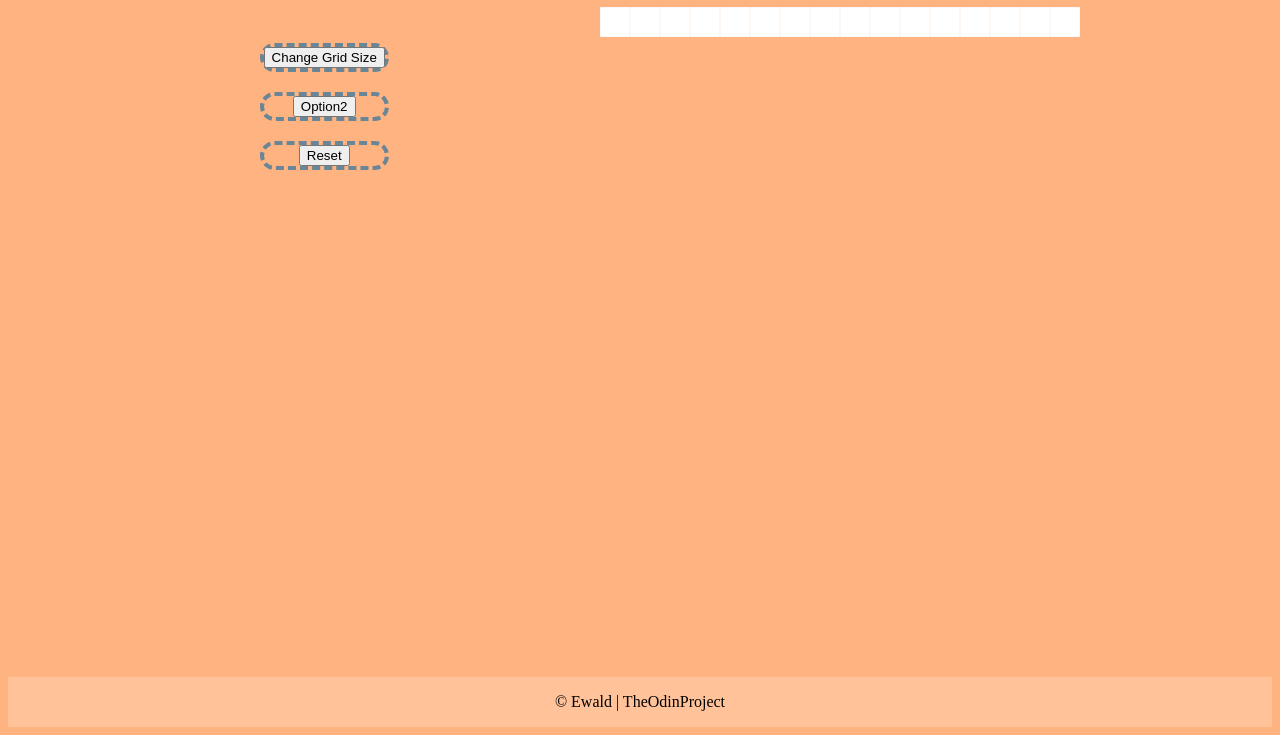
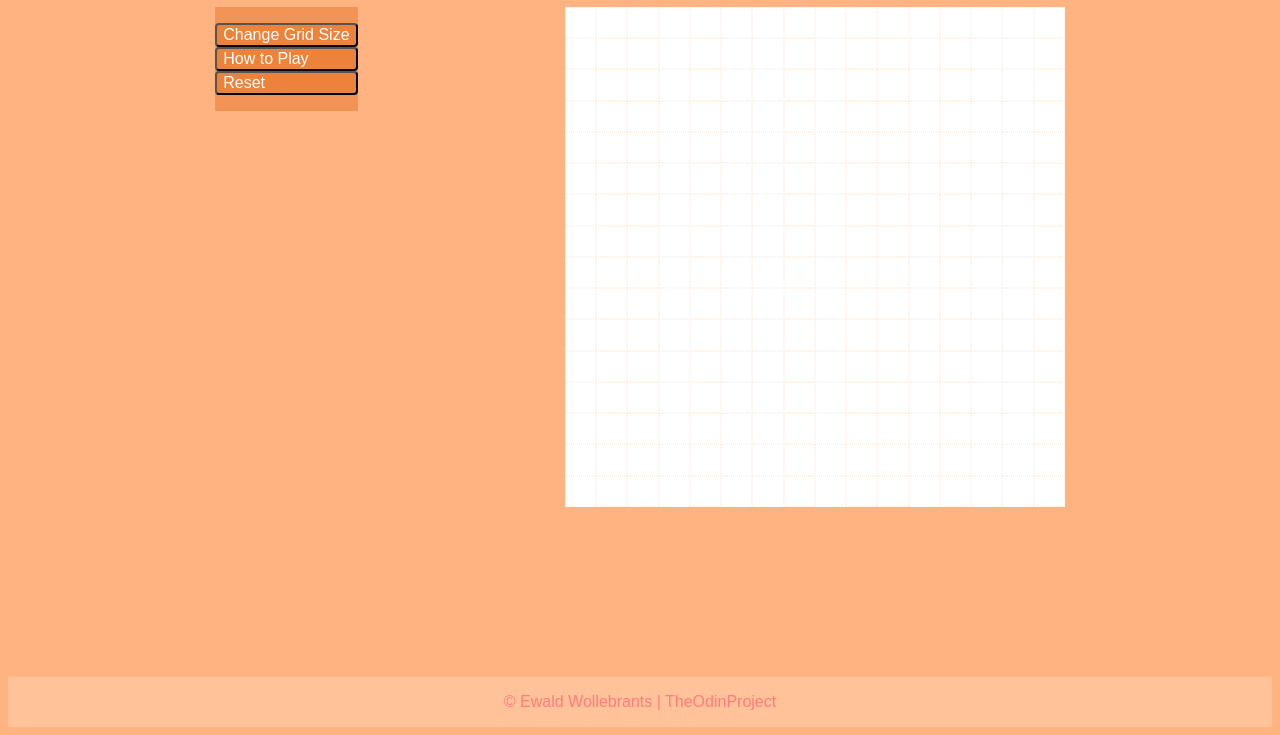
Before and after one commit to ewaldus123/Project-Etch-a-Sketch, a plain HTML site: page index.html in a window 1280 px wide. Shown: the part 81-816 px from the top of the page. Drawn offline with Linux system fonts and the light colour scheme.

Commit message:
Finished the project. Everything working as intended.

```diff
--- a/index.html
+++ b/index.html
@@ -21,7 +21,7 @@
     <div id="options">
         <ol>
             <li><button id="layout">Change Grid Size</button></li>
-            <li><button>Option2</button></li>
+            <li><button id="rules">How to Play</button></li>
             <li><button id="reset">Reset</button></li>
         </ol>
     </div>
@@ -30,7 +30,7 @@
 </div>
 
 <div id="footer" class="banner">
-    <p>© Ewald | TheOdinProject</p>
+    <p>© Ewald Wollebrants | TheOdinProject</p>
 </div>
 
   </body>
--- a/script.js
+++ b/script.js
@@ -1,11 +1,15 @@
 // Function to create the grid
-function createGrid(size) {
+function createGrid(rows, columns) {
     const main = document.querySelector('#main');
     main.innerHTML = ''; // Clear the existing grid
 
-    for (let i = 0; i < size; i++) {
+    const cellSize = 500 / Math.max(rows, columns); // Calculate the cell size based on the larger dimension
+
+    for (let i = 0; i < rows * columns; i++) {
         const content = document.createElement('div');
         content.setAttribute('class', 'cell');
+        content.style.width = cellSize + 'px';
+        content.style.height = cellSize + 'px';
         main.appendChild(content);
 
         // Changes background color on mouse hover
@@ -15,7 +19,7 @@ function createGrid(size) {
     }
 }
 
-createGrid(16); // Create the initial grid with a default size of 16
+createGrid(16, 16); // Create the initial grid with a default size of 16x16
 
 // Reset the Etch-a-Sketch when pressing the reset button
 const resetButton = document.getElementById('reset');
@@ -29,6 +33,18 @@ resetButton.addEventListener('click', function onClick(event) {
 // Choose grid size
 const layoutButton = document.getElementById('layout');
 layoutButton.addEventListener('click', function onClick(event) {
-    let size = prompt('Please pick your desired size');
-    createGrid(size);
+    let rows = prompt('Set the number of rows and columns (must be lower than 16):');
+    let columns = rows;
+    if (rows <= 16 && columns <= 16) {
+        createGrid(rows, columns);
+    } else {
+        alert("Please pick a number lower than 16!");
+    }
 });
+
+// display rules
+const rulesButton = document.getElementById('rules');
+rulesButton.addEventListener('click', function onClick(event) {
+        alert("Simply move your mouse over the board to start drawing. Press reset to erase.");
+    }
+);
--- a/styles.css
+++ b/styles.css
@@ -2,37 +2,59 @@
     box-sizing: border-box;
 }
 
-body{
+body {
     min-height: 100vh;
     display: flex;
     flex-direction: column;
+    background-color: #ffb380;
+}
+
+ol {
+    padding: 0;
+    list-style-type: none;
 }
 
 img {
     display: block;
     max-width: 100%;
 }
+
 li {
     list-style-type: none;
-    padding-left: 0;
-    list-style-position: inside;
-    border: 4px dashed rgba(28,110,164,0.66);
-    margin: 20px;
-    border-radius: 18px;
+    display: flex;
+    flex-direction: column;
+    text-align: center;
 }
 
-#options{
+button {
+    background-color: #eb833d;
+    display: inline-block;
+    border-radius: 4px;
+    color: white;
+    font-size: 16px;
     display: flex;
+    flex-direction: column;
+    text-align: center;
+    text-decoration: none;
+    transition-duration: 0.8s;
+}
+
+button:hover {
+    background-color: white;
+    color: black;
+}
+
+#options {
+    display: flex;
+    flex-direction: column;
     text-align: center;
     justify-content: center;
-}
-
-body{
-background-color:  #ffb380;
+    background-color: #f29455;
+    height: 50%;
 }
 
 .banner {
-    background-color:  #ffc299;
+    background-color: #ffc299;
 }
 
 #content {
@@ -43,21 +65,30 @@ background-color:  #ffb380;
 #title,
 .banner {
     text-align: center;
+    font-family: Arial, Helvetica, sans-serif;
+    color: #ff7d7d;
 }
 
 #main {
-    display: grid;
-    grid-template-columns: repeat(16, 1fr);
-    text-align: center;
-  }
+    width: 500px;
+    height: 500px;
+    padding: 0px;
+    display: flex;
+    flex-wrap: wrap;
+    justify-content: center;
+    align-items: stretch;
+    align-content: stretch;
+    gap: 0px;
+}
 
-.cell{
+.cell {
     width: 30px;
     height: 30px;
-    border: 1px dotted  #fff0e6;
+    border: 1px dotted #fff0e6;
     background-color: white;
-  }
+    margin: 0px;
+}
 
-  #footer {
-        margin-top: auto;
-  }
+#footer {
+    margin-top: auto;
+}
```
